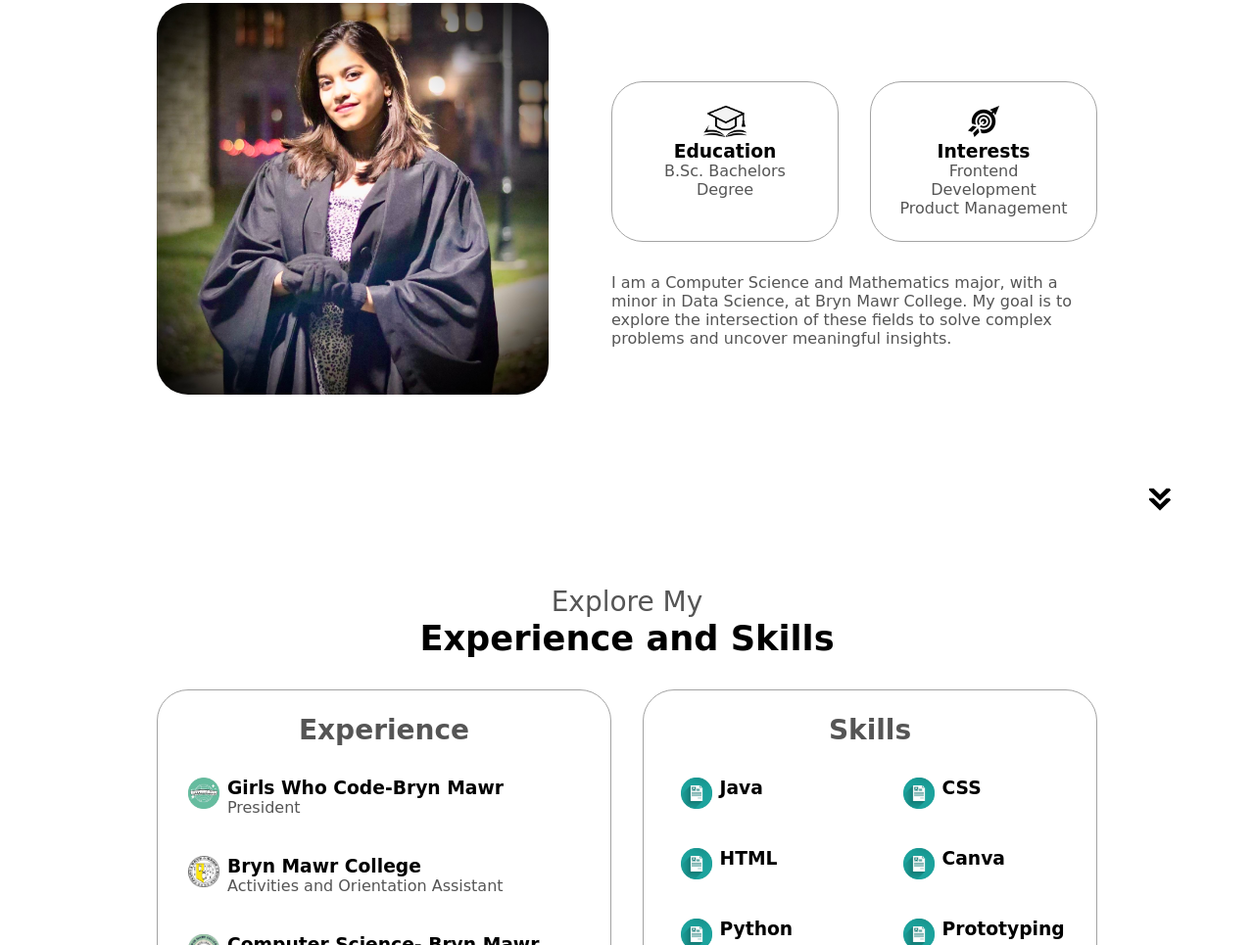
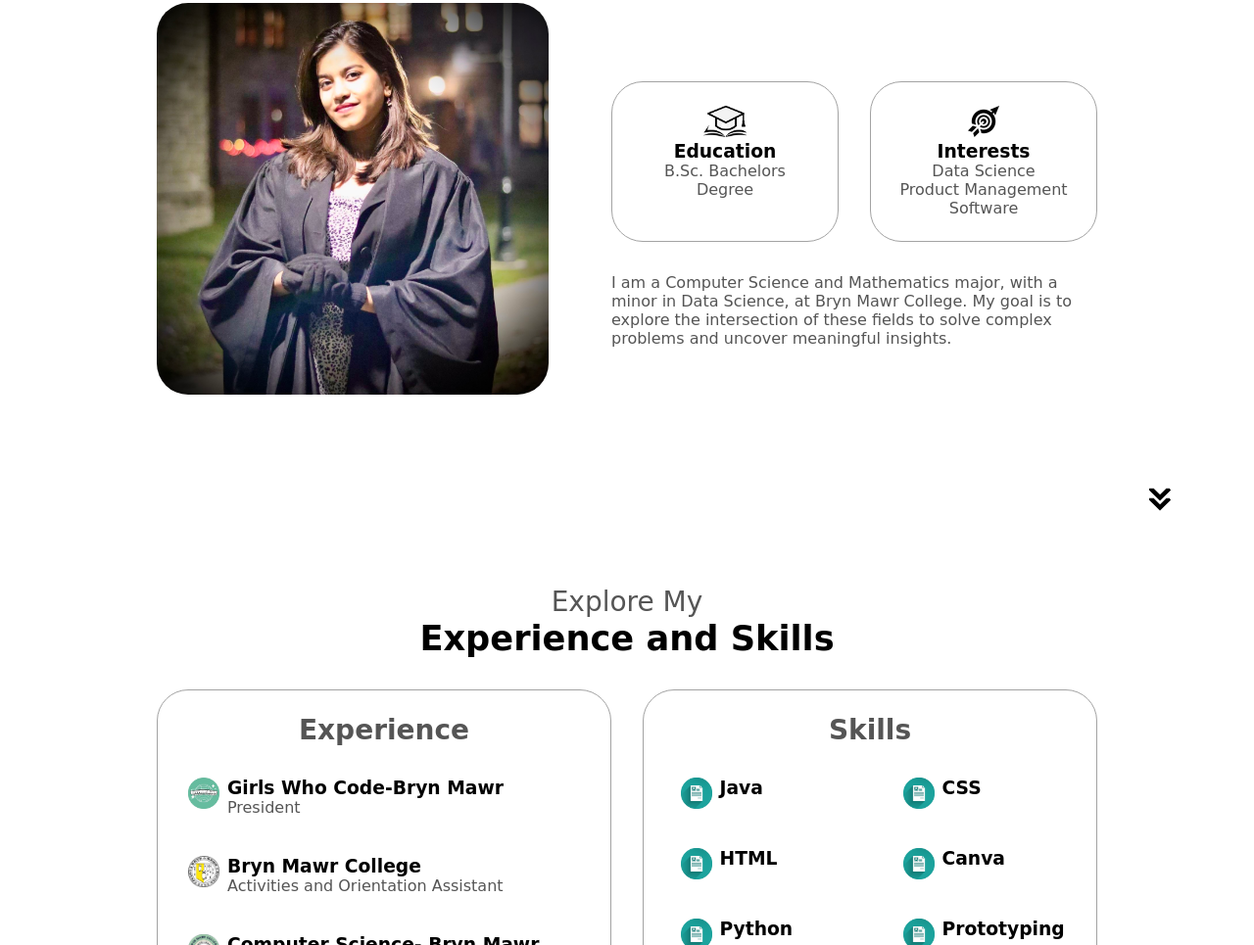
Before and after one commit to TECNA7/my_website, a plain HTML site: page index.html in a window 1280 px wide. Shown: the part 1098-2063 px from the top of the page at 98% size. Drawn offline with Linux system fonts and the light colour scheme; a web font is replaced by a local one.

Commit message:
Update index.html

```diff
--- a/index.html
+++ b/index.html
@@ -105,7 +105,7 @@
                 class="icon"
               />
               <h3>Interests</h3>
-              <p>Frontend Development<br />Product Management</p>
+              <p>Data Science<br />Product Management<br /> Software </p>
             </div>
           </div>
           <div class="text-container">
```
